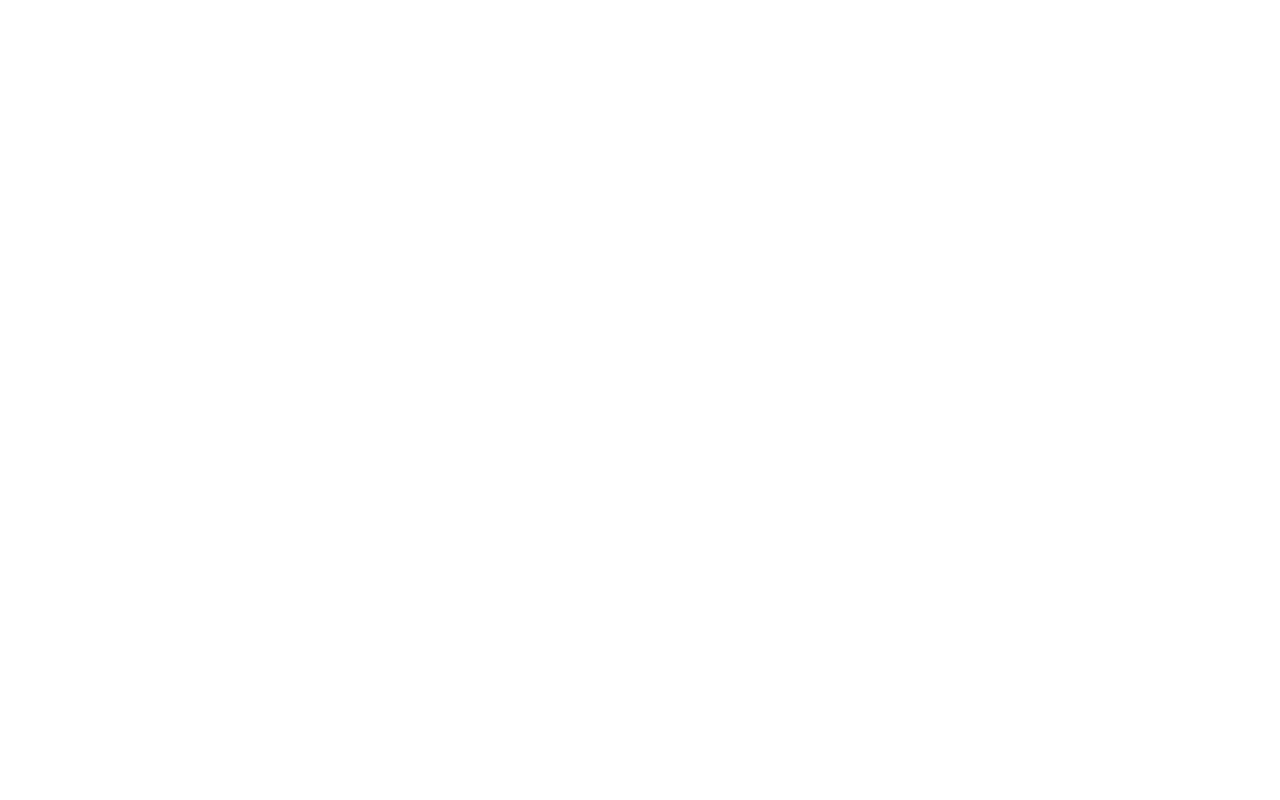
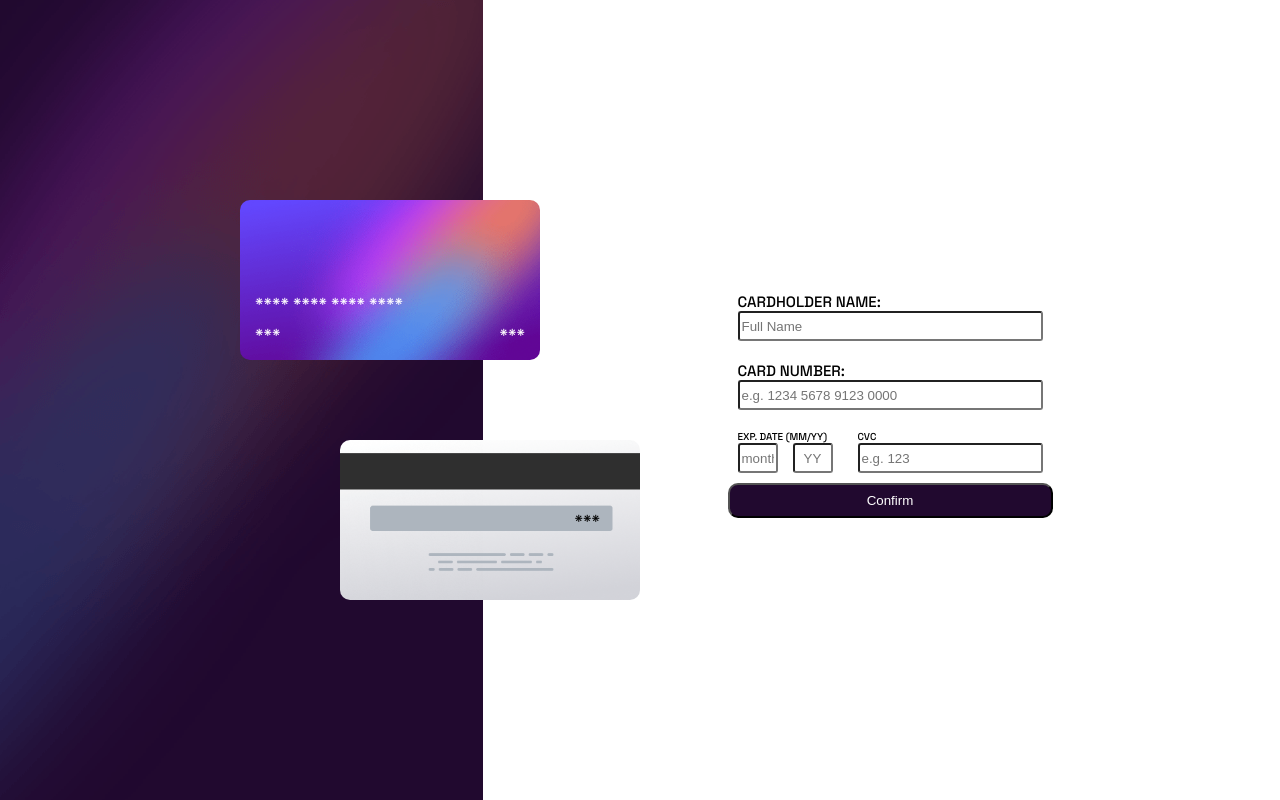
Before and after one commit to Augusto-Siqueira/Interactive-Card, a plain HTML site: page index.html in a window 1280 px wide. Drawn offline with Linux system fonts and the light colour scheme.

Commit message:
Inicializada a estruturação do formulário de dados do cartão

```diff
--- a/assets/CSS/style.css
+++ b/assets/CSS/style.css
@@ -0,0 +1,126 @@
+* { box-sizing:border-box}
+@font-face {
+    font-family: 'SpaceGrotesk';
+    src: url(../fonts/SpaceGrotesk-VariableFont_wght.ttf);
+}
+body {
+    margin: 0px;
+    background-image: url(../images/bg-main-desktop.png);
+    background-position: left top;
+    background-repeat: no-repeat;
+    position: relative;
+    font-family: 'SpaceGrotesk';
+    font-weight: 500;
+    display: flex;
+    justify-content: center;
+    align-items: center;
+    height: 100vh;
+}
+.register {
+    width: 100%;
+    height: auto;
+    position: absolute;
+    display: flex;
+    justify-content: center;
+    align-items: center;
+    padding: 20px;
+}
+.cards {
+    height: 400px;
+    width: 400px;
+    display: flex;
+    justify-content: space-between;
+    flex-direction: column;
+}
+.card-1 {
+    color: #ffff;
+    padding: 15px;
+    display: flex;
+    justify-content: end;
+    flex-direction: column;
+    height: 40%;
+    width: 300px;
+    border-radius: 10px;
+    align-self: flex-start;
+    background-image: url(../images/bg-card-front.png);
+    background-size: cover;
+    background-position: center;
+  }
+  .numbercard {
+    display: flex;
+    justify-content: start;
+    align-items: center;
+    margin-bottom: 10px;
+  }
+  .namecard {
+    display: flex;
+    flex-direction: row;
+    justify-content: space-between;
+  }
+  .card-2 {
+    color: #000;
+    height: 40%;
+    width: 300px;
+    align-self: flex-end;
+    border-radius: 10px;
+    background-image: url(../images/bg-card-back.png);
+    background-size: cover;
+    background-position: center;
+    display: flex;
+    justify-content: end;
+    align-items: center;
+    padding: 40px;
+}
+  .info {
+    width: 300px;
+    height: 300px;
+    margin-left: 100px;
+    font-size: 15px;
+    display: flex;
+    justify-content: center;
+    align-items: center;
+  }
+  .info input {
+    border-radius: 3px;
+    height: 30px;
+  }
+  .info button {
+    background-color: #21092f;
+    color: #ffff;
+    border-radius: 10px;
+    height: 35px;
+  }
+  form {
+    display: flex;
+    flex-direction: column;
+    justify-content: center;
+  }
+  label {
+    display: flex;
+    flex-direction: column;
+    margin: 10px;
+  }
+  .confirmation {
+    display: flex;
+  }
+  .description {
+    font-size: 10px;
+  }
+  .inputs-date {
+    display: flex;
+  }
+
+  .inputs-date input {
+    margin-right: 15px;
+    width: 40px;
+    text-align: center;
+  }
+  .date {
+    display: flex;
+    flex-direction: column;
+  }
+  .cvc {
+    display: flex;
+    flex-direction: column;
+    margin-left: 10px;
+  }
--- a/index.html
+++ b/index.html
@@ -4,7 +4,8 @@
   <meta charset="UTF-8">
   <meta name="viewport" content="width=device-width, initial-scale=1.0"> <!-- displays site properly based on user's device -->
 
-  <link rel="icon" type="image/png" sizes="32x32" href="./images/favicon-32x32.png">
+  <link rel="icon" type="image/png" sizes="32x32" href="./assets/images/favicon-32x32.png">
+  <link rel="stylesheet" href="./assets/CSS/style.css">
 
   <title>Frontend Mentor | Interactive card details form</title>
 
@@ -15,6 +16,50 @@
   </style>
 </head>
 <body>
+  <div class="register">
+    <div class="cards">
+      <div class="card-1">
+        <div class="numbercard">
+         <span>**** **** **** ****</span>
+        </div>
+        <div class="namecard">
+        <span>***</span>
+        <span>***</span>
+        </div>
+      </div>
+      <div class="card-2">
+        <span>***</span>
+      </div>
+    </div>
+    <div class="info">
+      <form action="">
+        <label>
+          <span>CARDHOLDER NAME:</span>
+          <input type="text" name="nome" placeholder="Full Name">
+        </label>
+        <label>
+          <span>CARD NUMBER:</span>
+          <input type="" name="number" placeholder="e.g. 1234 5678 9123 0000">
+        </label>
+        <label>
+          <div class="confirmation">
+            <div class="date">
+              <span class="description">EXP. DATE (MM/YY)</span>
+              <div class="inputs-date">
+                <input type="text" name="month" placeholder="month">
+                <input type="text" name="year" placeholder="YY">
+              </div>
+            </div>
+            <div class="cvc">
+              <span class="description">CVC</span>
+              <input type="" placeholder="e.g. 123">
+            </div>
+          </div>
+        </label>
+        <button>Confirm</button>
+      </form>
+    </div>
+  </div>
 
 
 </body>
```
Also changed, not shown: assets/fonts/SpaceGrotesk-VariableFont_wght.ttf (added).
